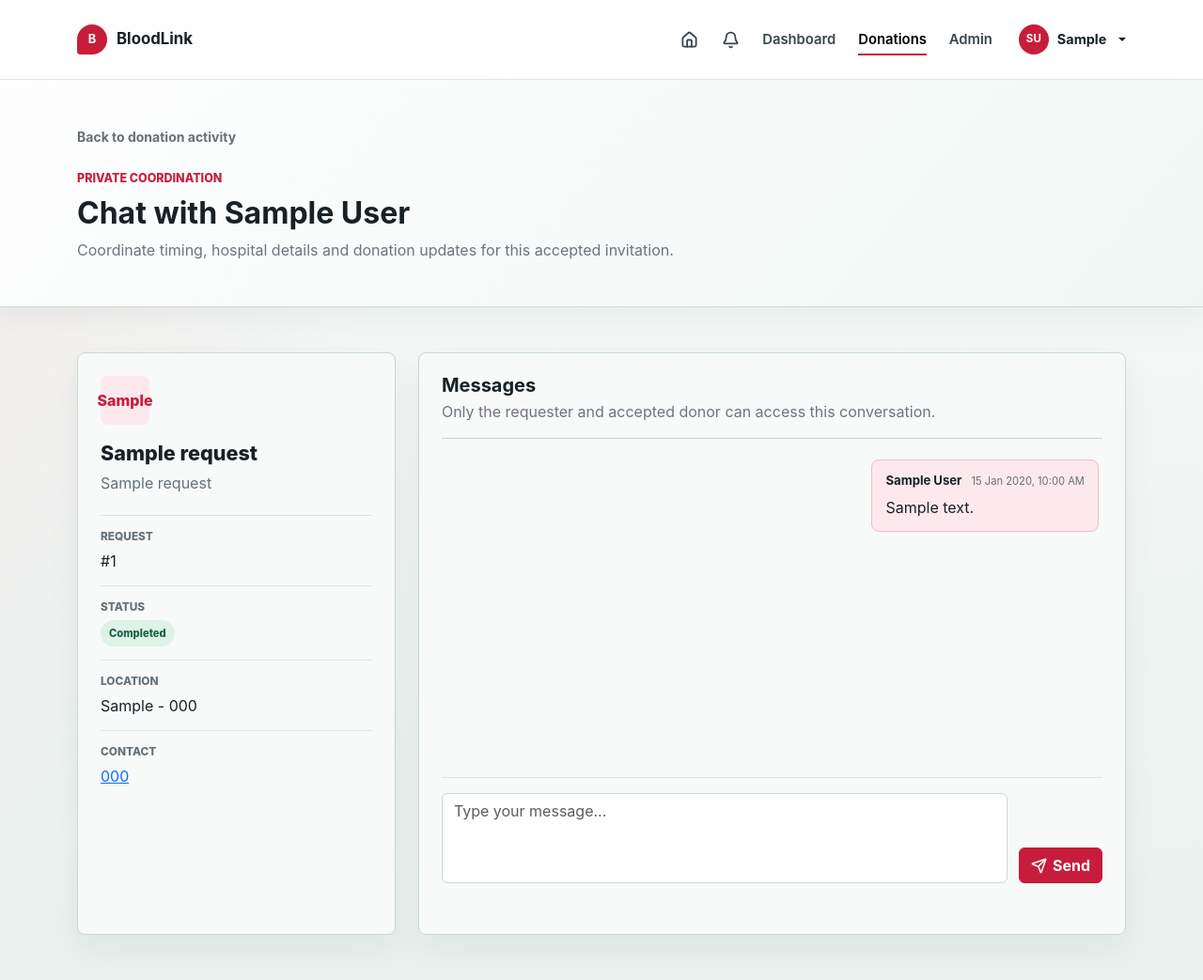
After one commit to shivnandan-kumar/bloodlink-flask, a Flask app: page /donations/1/chat in a window 1280 px wide. The commit adds this page. Shown: the whole page at 94% size. Run offline with Flask 3, Linux system fonts and the light colour scheme; a user stored in the database is signed in; tables that the repository leaves empty hold one stand-in row (values such as "Sample post"); one stand-in notice (Sample message) is shown; some libraries are stand-ins or nearby versions.

Commit message:
Add donation private chat

```diff
--- a/app/static/css/style.css
+++ b/app/static/css/style.css
@@ -3407,6 +3407,147 @@ textarea.form-control {
     margin-top: 18px;
 }
 
+.donation-chat-layout {
+    display: grid;
+    gap: 24px;
+    grid-template-columns: minmax(260px, 0.45fr) minmax(0, 1fr);
+}
+
+.donation-chat-summary {
+    height: auto;
+}
+
+.donation-chat-summary h2 {
+    font-size: 1.35rem;
+    font-weight: 800;
+    margin: 18px 0 6px;
+}
+
+.donation-chat-summary > p {
+    color: var(--muted);
+    margin-bottom: 22px;
+}
+
+.chat-summary-list {
+    margin-bottom: 0;
+}
+
+.chat-summary-list > div {
+    border-top: 1px solid var(--line);
+    padding: 14px 0;
+}
+
+.chat-summary-list dt {
+    color: var(--muted);
+    font-size: 0.74rem;
+    font-weight: 800;
+    margin-bottom: 4px;
+    text-transform: uppercase;
+}
+
+.chat-summary-list dd {
+    margin-bottom: 0;
+}
+
+.donation-chat-panel {
+    display: flex;
+    flex-direction: column;
+    min-height: 620px;
+}
+
+.chat-message-list {
+    display: flex;
+    flex: 1;
+    flex-direction: column;
+    gap: 12px;
+    max-height: 520px;
+    overflow-y: auto;
+    padding: 18px 4px;
+}
+
+.chat-message {
+    align-self: flex-start;
+    background: #edf2f1;
+    border: 1px solid #d4dfdc;
+    border-radius: 8px;
+    max-width: min(78%, 620px);
+    padding: 12px 14px;
+}
+
+.chat-message-mine {
+    align-self: flex-end;
+    background: #fde9ed;
+    border-color: #f0bdc7;
+}
+
+.chat-message > div {
+    align-items: center;
+    display: flex;
+    gap: 10px;
+    justify-content: space-between;
+    margin-bottom: 6px;
+}
+
+.chat-message strong {
+    font-size: 0.82rem;
+}
+
+.chat-message small {
+    color: var(--muted);
+    font-size: 0.7rem;
+}
+
+.chat-message p {
+    line-height: 1.55;
+    margin-bottom: 0;
+    overflow-wrap: anywhere;
+}
+
+.chat-empty-state {
+    align-items: center;
+    color: var(--muted);
+    display: flex;
+    flex: 1;
+    flex-direction: column;
+    justify-content: center;
+    padding: 44px 20px;
+    text-align: center;
+}
+
+.chat-empty-state svg {
+    color: var(--blood);
+    height: 34px;
+    margin-bottom: 14px;
+    width: 34px;
+}
+
+.chat-empty-state h3 {
+    color: var(--charcoal);
+    font-size: 1.25rem;
+    font-weight: 800;
+}
+
+.chat-compose {
+    align-items: flex-end;
+    border-top: 1px solid var(--line);
+    display: grid;
+    gap: 12px;
+    grid-template-columns: minmax(0, 1fr) auto;
+    padding-top: 16px;
+}
+
+.chat-compose textarea {
+    resize: none;
+}
+
+.chat-error {
+    color: var(--blood);
+    font-size: 0.86rem;
+    font-weight: 700;
+    margin: 10px 0 0;
+    min-height: 20px;
+}
+
 .match-detail span {
     color: var(--muted);
     font-size: 0.72rem;
@@ -3597,6 +3738,10 @@ textarea.form-control {
         flex: 0 0 auto;
     }
 
+    .donation-chat-layout {
+        grid-template-columns: 1fr;
+    }
+
     .admin-table-header {
         align-items: flex-start;
         flex-direction: column;
@@ -3841,6 +3986,18 @@ textarea.form-control {
     .donation-actions form,
     .donation-actions .btn {
         width: 100%;
+    }
+
+    .donation-chat-panel {
+        min-height: 560px;
+    }
+
+    .chat-message {
+        max-width: 92%;
+    }
+
+    .chat-compose {
+        grid-template-columns: 1fr;
     }
 
     .auth-visual {
--- a/app/templates/base.html
+++ b/app/templates/base.html
@@ -127,5 +127,6 @@
                 }, 1000);
             });
         </script>
+        {% block scripts %}{% endblock %}
     </body>
 </html>
--- /dev/null
+++ b/app/templates/donation_chat.html
@@ -0,0 +1,125 @@
+{% extends "base.html" %}
+
+{% block title %}Donation Chat | BloodLink{% endblock %}
+{% block body_class %}dashboard-page overview-dashboard-page{% endblock %}
+
+{% block content %}
+<section class="module-header">
+    <div class="container py-4 py-md-5">
+        <a class="back-link" href="{{ url_for('donation.index') }}">Back to donation activity</a>
+        <p class="section-kicker mt-4 mb-2">Private coordination</p>
+        <h1 class="h2 fw-bold mb-2">Chat with {{ recipient.name }}</h1>
+        <p class="text-secondary mb-0">Coordinate timing, hospital details and donation updates for this accepted invitation.</p>
+    </div>
+</section>
+
+<section class="container py-4 py-md-5">
+    <div class="donation-chat-layout">
+        <aside class="dashboard-panel donation-chat-summary">
+            <span class="request-blood-group">{{ donation_record.blood_request.blood_group }}</span>
+            <h2>{{ donation_record.blood_request.patient_name }}</h2>
+            <p>{{ donation_record.blood_request.hospital_name }}</p>
+            <dl class="chat-summary-list">
+                <div><dt>Request</dt><dd>#{{ donation_record.blood_request.id }}</dd></div>
+                <div><dt>Status</dt><dd><span class="donation-status donation-status-{{ donation_record.status|lower }}">{{ "Awaiting requester" if donation_record.status == "DonorCompleted" else donation_record.status }}</span></dd></div>
+                <div><dt>Location</dt><dd>{{ donation_record.blood_request.city }}{% if donation_record.blood_request.pincode %} - {{ donation_record.blood_request.pincode }}{% endif %}</dd></div>
+                <div><dt>Contact</dt><dd><a href="tel:{{ donation_record.blood_request.contact_phone }}">{{ donation_record.blood_request.contact_phone }}</a></dd></div>
+            </dl>
+        </aside>
+
+        <section class="dashboard-panel donation-chat-panel" aria-labelledby="chat-heading">
+            <div class="section-heading">
+                <h2 class="h5 fw-bold mb-1" id="chat-heading">Messages</h2>
+                <p class="text-secondary mb-0">Only the requester and accepted donor can access this conversation.</p>
+            </div>
+            <div class="chat-message-list" id="chatMessages" data-last-id="{{ messages[-1].id if messages else 0 }}">
+                {% for message in messages %}
+                    <article class="chat-message {% if message.sender_id == current_user.id %}chat-message-mine{% endif %}" data-message-id="{{ message.id }}">
+                        <div>
+                            <strong>{{ message.sender.name }}</strong>
+                            <small>{{ message.created_at.strftime("%d %b %Y, %I:%M %p") }}</small>
+                        </div>
+                        <p>{{ message.message }}</p>
+                    </article>
+                {% else %}
+                    <div class="chat-empty-state" id="chatEmptyState">
+                        <i data-lucide="messages-square" aria-hidden="true"></i>
+                        <h3>No messages yet</h3>
+                        <p>Send the first message to coordinate this donation.</p>
+                    </div>
+                {% endfor %}
+            </div>
+            <form class="chat-compose" id="chatForm" action="{{ url_for('donation.send_chat_message', donation_id=donation_record.id) }}" data-messages-url="{{ url_for('donation.chat_messages', donation_id=donation_record.id) }}">
+                <label class="visually-hidden" for="message">Message</label>
+                <textarea class="form-control" id="message" name="message" rows="2" maxlength="1000" placeholder="Type your message..." required></textarea>
+                <button class="btn btn-blood" type="submit"><i data-lucide="send" aria-hidden="true"></i>Send</button>
+            </form>
+            <p class="chat-error" id="chatError" aria-live="polite"></p>
+        </section>
+    </div>
+</section>
+{% endblock %}
+
+{% block scripts %}
+<script>
+    const chatMessages = document.getElementById("chatMessages");
+    const chatForm = document.getElementById("chatForm");
+    const chatInput = document.getElementById("message");
+    const chatError = document.getElementById("chatError");
+    const chatEmptyState = document.getElementById("chatEmptyState");
+
+    function renderMessage(message) {
+        const article = document.createElement("article");
+        article.className = `chat-message ${message.is_mine ? "chat-message-mine" : ""}`;
+        article.dataset.messageId = message.id;
+
+        const meta = document.createElement("div");
+        const sender = document.createElement("strong");
+        sender.textContent = message.sender_name;
+        const time = document.createElement("small");
+        time.textContent = message.created_at;
+        meta.append(sender, time);
+
+        const text = document.createElement("p");
+        text.textContent = message.message;
+        article.append(meta, text);
+        chatMessages.append(article);
+        chatMessages.dataset.lastId = message.id;
+        chatMessages.scrollTop = chatMessages.scrollHeight;
+        if (chatEmptyState) {
+            chatEmptyState.remove();
+        }
+    }
+
+    async function loadMessages() {
+        const lastId = chatMessages.dataset.lastId || "0";
+        const response = await fetch(`${chatForm.dataset.messagesUrl}?after=${lastId}`);
+        if (!response.ok) {
+            return;
+        }
+        const data = await response.json();
+        data.messages.forEach(renderMessage);
+    }
+
+    chatForm.addEventListener("submit", async (event) => {
+        event.preventDefault();
+        chatError.textContent = "";
+        const formData = new FormData(chatForm);
+        const response = await fetch(chatForm.action, {
+            method: "POST",
+            body: formData,
+        });
+        const data = await response.json();
+        if (!response.ok) {
+            chatError.textContent = data.error || "Message could not be sent.";
+            return;
+        }
+        renderMessage(data.message);
+        chatInput.value = "";
+        chatInput.focus();
+    });
+
+    chatMessages.scrollTop = chatMessages.scrollHeight;
+    window.setInterval(loadMessages, 4000);
+</script>
+{% endblock %}
--- a/app/templates/donations.html
+++ b/app/templates/donations.html
@@ -40,6 +40,9 @@
                         <div class="donation-card-footer">
                             <small>Invited {{ record.invited_at.strftime("%d %b %Y, %I:%M %p") }}</small>
                             <div class="donation-actions">
+                                {% if record.status in chat_enabled_statuses %}
+                                    <a class="btn btn-outline-blood btn-sm" href="{{ url_for('donation.chat', donation_id=record.id) }}"><i data-lucide="messages-square" aria-hidden="true"></i>Chat</a>
+                                {% endif %}
                                 {% if record.status == "Invited" %}
                                     <form method="post" action="{{ url_for('donation.decline', donation_id=record.id) }}"><button class="btn btn-light btn-sm" type="submit">Decline</button></form>
                                     <form method="post" action="{{ url_for('donation.accept', donation_id=record.id) }}"><button class="btn btn-blood btn-sm" type="submit"><i data-lucide="check" aria-hidden="true"></i>Accept</button></form>
@@ -82,6 +85,9 @@
                         <div class="donation-card-footer">
                             <small>Invited {{ record.invited_at.strftime("%d %b %Y, %I:%M %p") }}</small>
                             <div class="donation-actions">
+                                {% if record.status in chat_enabled_statuses %}
+                                    <a class="btn btn-outline-blood btn-sm" href="{{ url_for('donation.chat', donation_id=record.id) }}"><i data-lucide="messages-square" aria-hidden="true"></i>Chat</a>
+                                {% endif %}
                                 {% if record.status in ("Invited", "Accepted") %}
                                     <form method="post" action="{{ url_for('donation.cancel', donation_id=record.id) }}"><button class="btn btn-light btn-sm" type="submit">Cancel invitation</button></form>
                                 {% elif record.status == "DonorCompleted" %}
```
Also changed, not shown: app/donations.py (+129 -2 lines), app/models.py (+41 -0 lines), migrations/versions/f3660ad5667c_add_donation_private_chat.py (added, +47 -0 lines), README.md.
